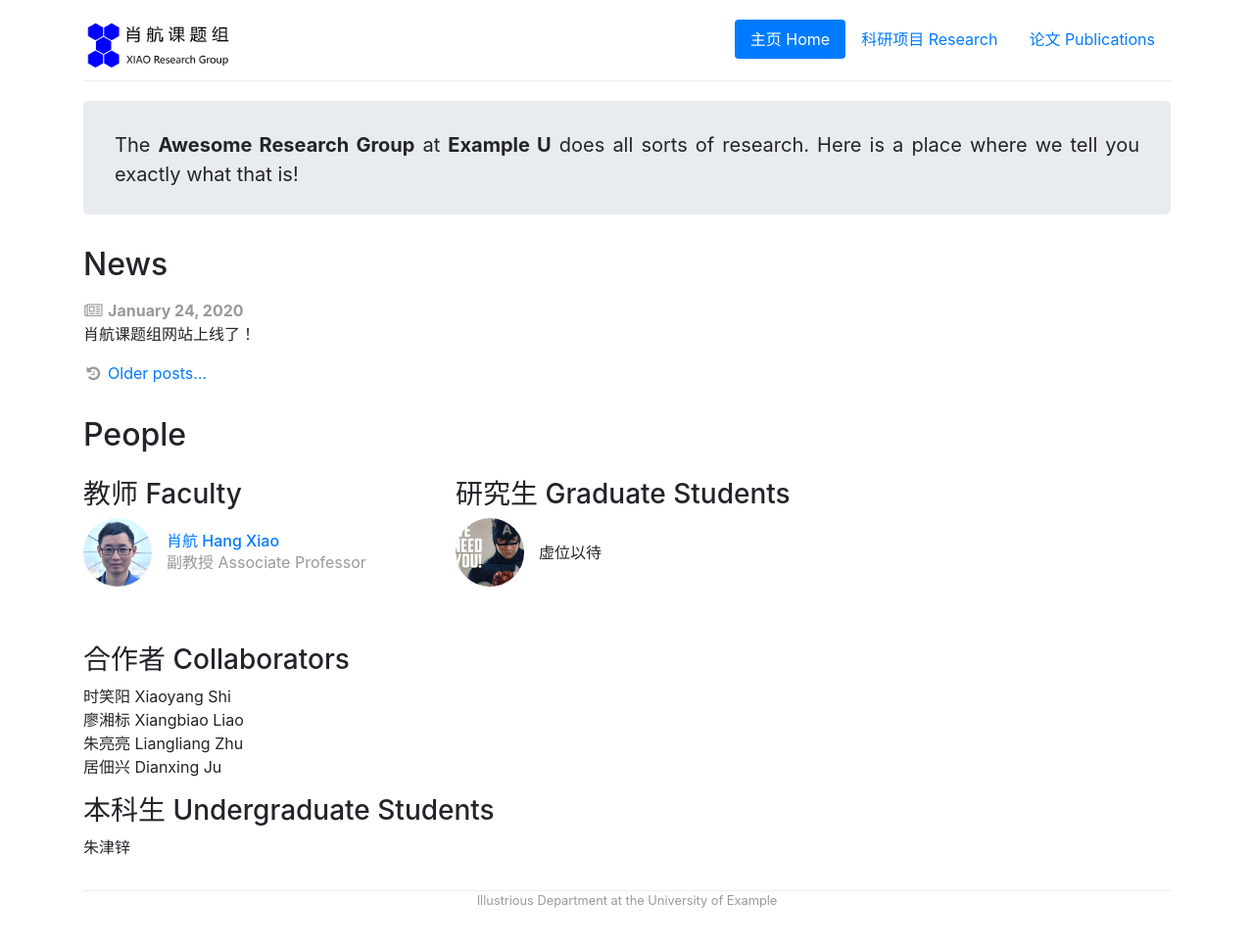
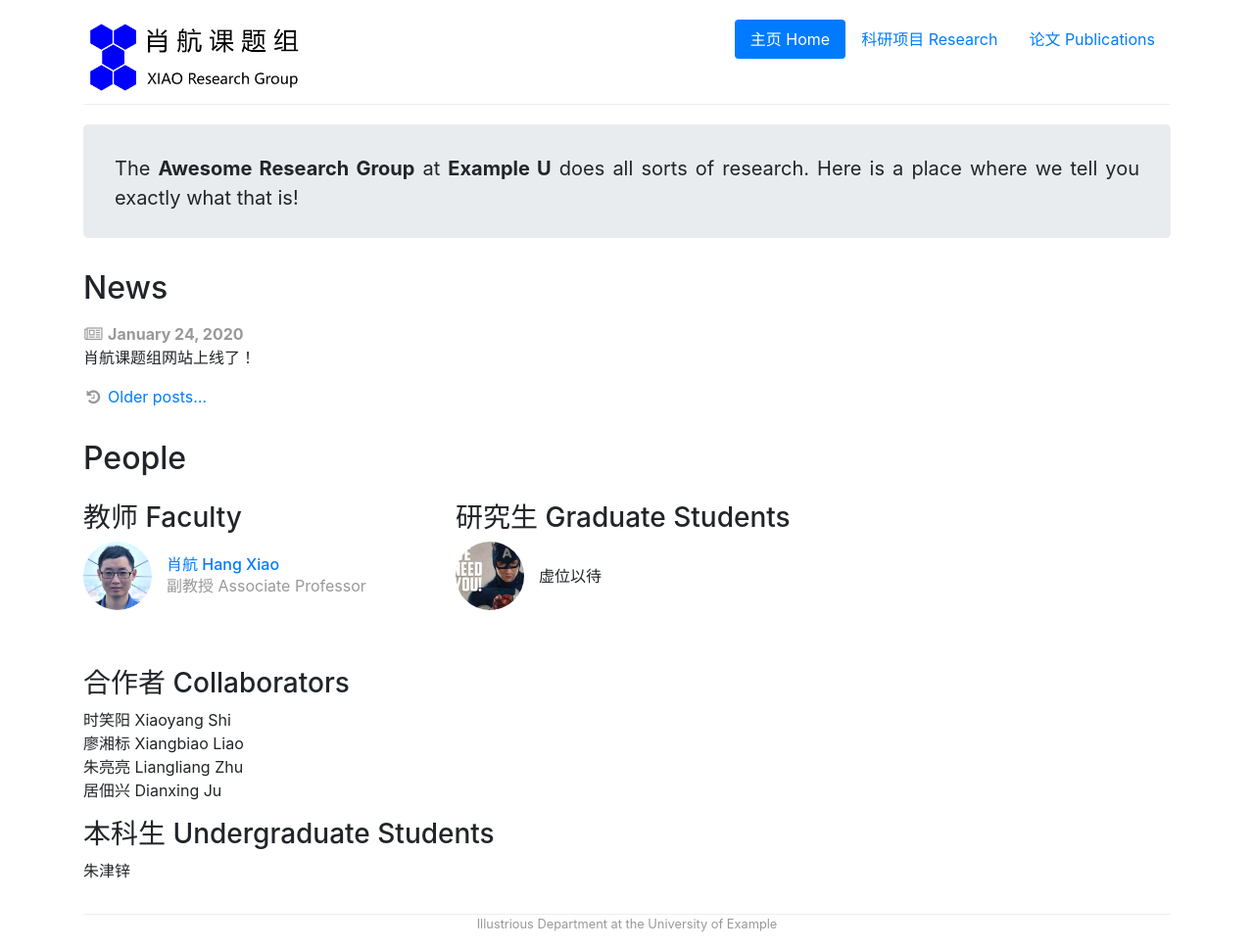
Before and after one commit to zzziyang1204/zzziyang1204.github.io, a Jekyll site: the page built from index.html, in a window 1280 px wide. Shown: the whole page at 98% size. Built offline with Jekyll 4.4.1, drawn with Linux system fonts in a browser that asks for light colours; before the commit the page ends 945 px from its top, so only the background shows below that.

Commit message:
Update group.scss

```diff
--- a/css/group.scss
+++ b/css/group.scss
@@ -53,8 +53,8 @@ a > .fa {
 
 /* Group logo */
 #logo {
-    width: 154px;
-    height: 48px;
+    width: 228px;
+    height: 72px;
     margin: 2px 0 2px 0;
 }
 
```
